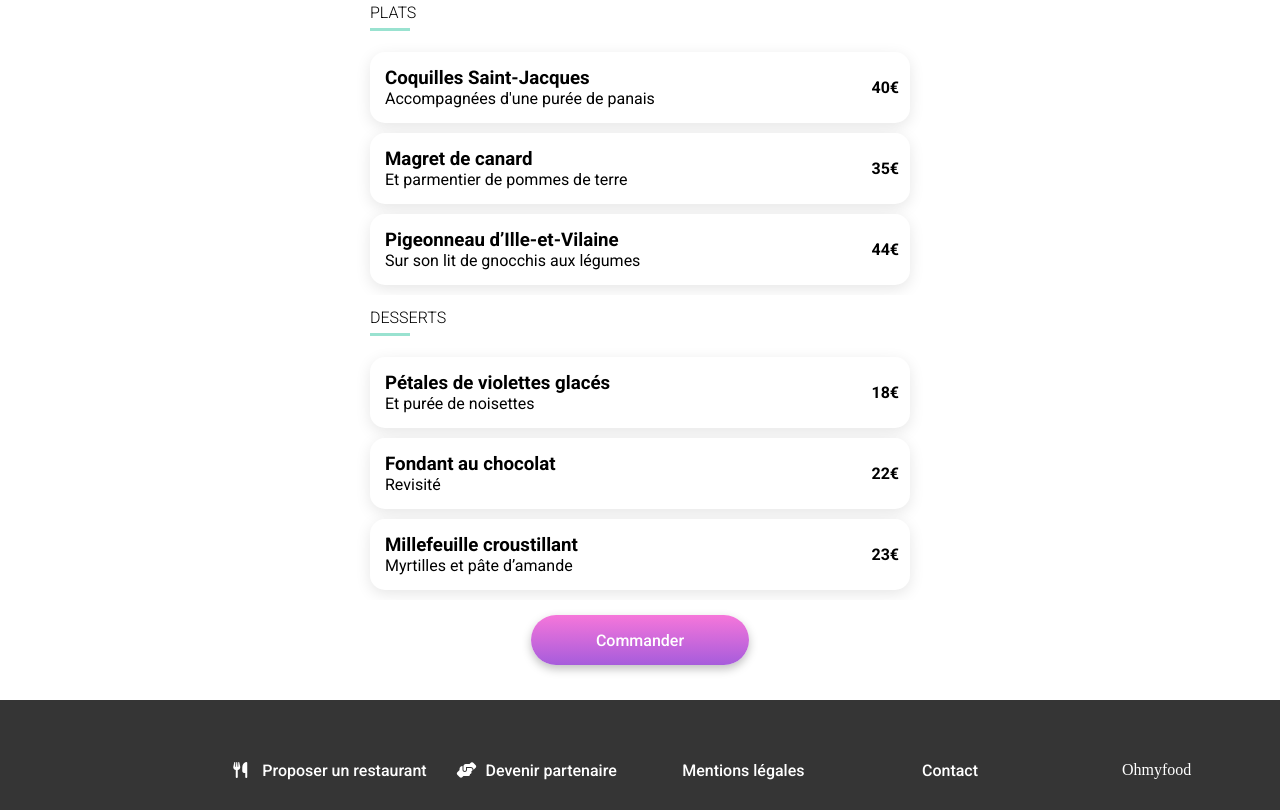
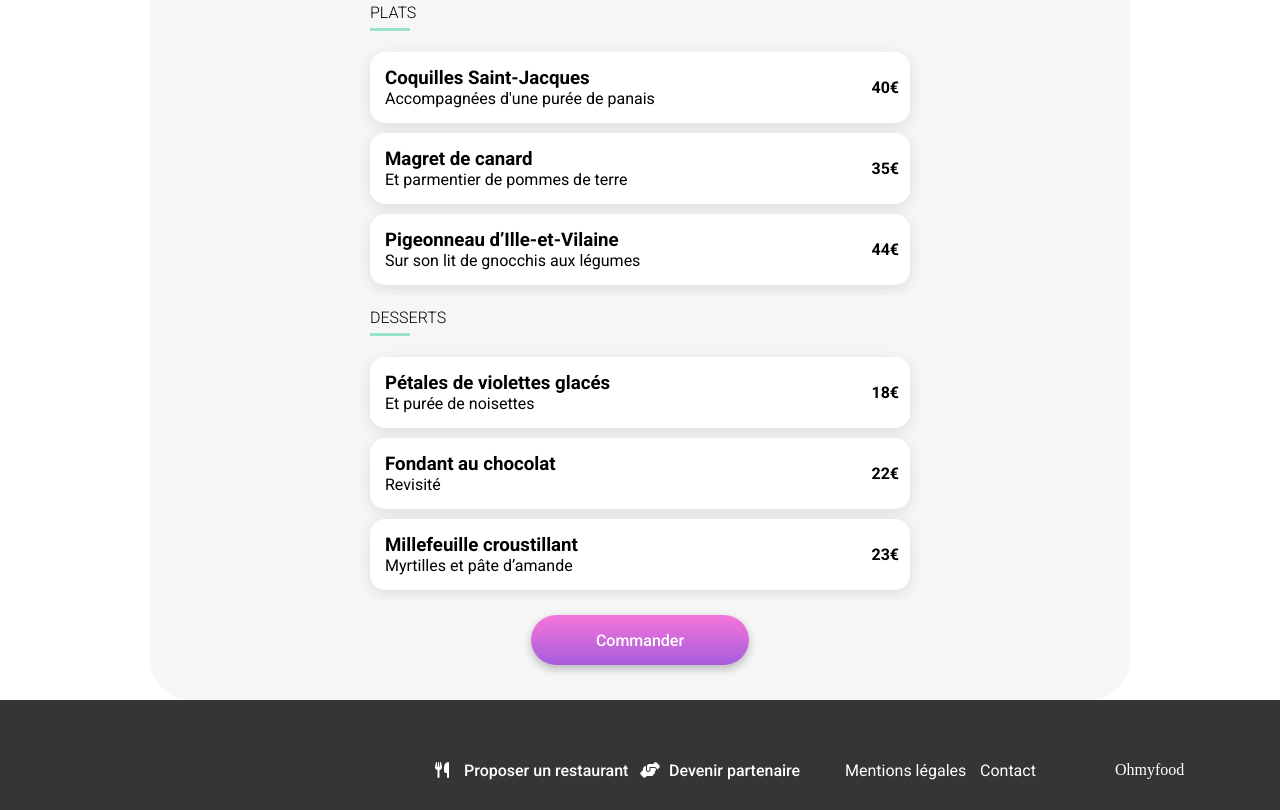
Before and after one commit to FloRiian59/Ohmyfood, a website: page a-la-francaise.html in a window 1280 px wide. Shown: the part 696-1506 px from the top of the page. Drawn offline with Linux system fonts and the light colour scheme; a web font is replaced by a local one.

Commit message:
Derniere modification du footer + validation w3c du css et html

```diff
--- a/a-la-francaise.html
+++ b/a-la-francaise.html
@@ -23,9 +23,9 @@
         <a href="index.html" class="header__logo">ohmyfood</a>
     </header>
     <main class="container">
-        <section class="banner">
+        <div class="banner">
             <img src="./images/restaurants/toa-heftiba-DQKerTsQwi0-unsplash.jpg" alt="Photo d'un plat du restaurant À la française">
-        </section>
+        </div>
         <section class="container-menus">
             <div class="menu__header">
                 <h1>À la française</h1>
@@ -34,7 +34,7 @@
                     <i class="fa-solid fa-heart"></i>
                 </div>
             </div>
-            <section class="menus">
+            <div class="menus">
                 <section class="menu">
                   <h2 class="menu__title">ENTRÉES</h2>
                   <section class="menu__card card1">
@@ -152,12 +152,11 @@
                       </div>
                     </section>
                   </section>
-              </section>
+                </div>
             <div class="menu__button">
                 <button class="btn">Commander</button>
             </div>
         </section>
-    </section>
         </main>
         <footer class="footer">
           <div class="P1 grid-area"><a href="#">Ohmyfood</a></div>
--- a/css/styles/style.css
+++ b/css/styles/style.css
@@ -445,13 +445,14 @@ footer a:hover {
   .footer {
     display: grid;
     align-items: end;
-    justify-items: center;
+    justify-items: start;
     padding-bottom: 30px;
     padding-top: 0px;
     height: 80px;
-    grid-template-columns: 1fr 1fr 1fr 1fr 1fr 1fr;
+    grid-template-columns: 1fr 200px 200px 130px 130px 140px;
     grid-template-rows: 1fr;
     grid-template-areas: ". P2 P3 P4 P5 P1";
+    gap: 5px;
   }
   .P1 {
     grid-area: P1;
@@ -468,4 +469,10 @@ footer a:hover {
   .P5 {
     grid-area: P5;
   }
+  .P4 a {
+    font-weight: 400;
+  }
+  .P5 a {
+    font-weight: 400;
+  }
 }/*# sourceMappingURL=style.css.map */
--- a/css/styles/stylemenus.css
+++ b/css/styles/stylemenus.css
@@ -301,6 +301,7 @@ footer a:hover {
     display: flex;
     flex-direction: column;
     margin: -40px 150px 0px 150px;
+    background-color: #F6F6F6;
   }
   .menu__header {
     justify-content: center;
@@ -325,13 +326,14 @@ footer a:hover {
   .footer {
     display: grid;
     align-items: end;
-    justify-items: center;
+    justify-items: start;
     padding-bottom: 30px;
     padding-top: 0px;
     height: 80px;
-    grid-template-columns: 1fr 1fr 1fr 1fr 1fr 1fr;
+    grid-template-columns: 1fr 200px 200px 130px 130px 140px;
     grid-template-rows: 1fr;
     grid-template-areas: ". P2 P3 P4 P5 P1";
+    gap: 5px;
   }
   .P1 {
     grid-area: P1;
@@ -348,4 +350,10 @@ footer a:hover {
   .P5 {
     grid-area: P5;
   }
+  .P4 a {
+    font-weight: 400;
+  }
+  .P5 a {
+    font-weight: 400;
+  }
 }/*# sourceMappingURL=stylemenus.css.map */
```
Also changed, not shown: index.html (+2 -2 lines), la-note-enchantee.html (+4 -5 lines), la-palette-du-gout.html (+4 -5 lines), le-delice-des-sens.html (+4 -5 lines).
